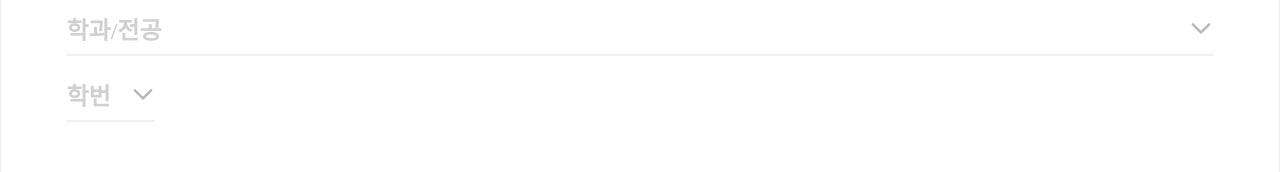
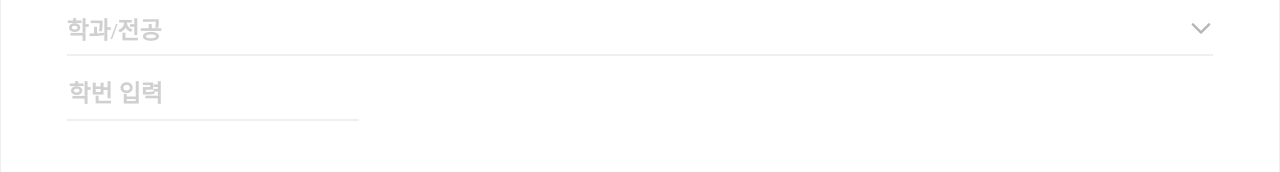
Before and after one commit to G-E-E-K-S/GEEKS-FE, a React (Create React App) app: page /major in a window 1280 px wide. Shown: the part 204-376 px from the top of the page. Built offline with nearby package versions, Linux system fonts and the light colour scheme; a web font is replaced by a local one.

Commit message:
Add student Id function

```diff
--- a/package.json
+++ b/package.json
@@ -11,6 +11,7 @@
     "react": "^18.2.0",
     "react-apexcharts": "^1.4.1",
     "react-dom": "^18.2.0",
+    "react-mobile-picker": "^1.0.0",
     "react-modal": "^3.16.1",
     "react-router-dom": "^6.18.0",
     "react-scripts": "5.0.1",
--- a/src/pages/Join/Major.js
+++ b/src/pages/Join/Major.js
@@ -1,4 +1,4 @@
-import React, { useState, useRef } from "react";
+import React, { useState } from "react";
 import { useNavigate } from "react-router-dom";
 import styled from "styled-components";
 import * as c from "../../components/Common/CommonStyle";
@@ -21,7 +21,7 @@ const MajorTotal = styled.div`
 
 const MajorText = styled.div`
   color: #d0d0d0;
-  font-size: 24px;
+  font-size: 1.5rem;
   font-style: normal;
   font-weight: 600;
 `;
@@ -30,14 +30,27 @@ const StudentIdTotal = styled.div`
   margin-top: 1.77vh;
   padding: 7px 0px 8px 0px;
   display: flex;
-  width: 88px;
+  width: 22.82vw;
   justify-content: space-between;
-  border-bottom: 2px solid #efefef;
+  border-bottom: 2px solid ${(props)=>props.isSelected? '#ECAA00' : '#efefef'};
+`;
+const InputStudentId = styled.input`
+  outline: none;
+  border: none;
+  color: #333;
+  font-size: 1.5rem;
+  font-weight: 600;
+  line-height: 32px;
+  &::placeholder {
+    color: #d0d0d0;
+    font-size: 1.5rem;
+    font-weight: 600;
+    line-height: 32px;
+  }
 `;
 const MajorBtsTxt = styled.div`
   color: #333;
   font-size: 1.25rem;
-  font-style: normal;
   font-weight: 700;
   line-height: 28px;
   margin-bottom: 20px;
@@ -48,16 +61,18 @@ const CloseImg = styled.img`
 `;
 const Major = () => {
   const [isSelected, setIsSelected] = useState(false);
-  const [isOpen, setIsOpen] = useState(false);
+  const [isMajorOpen, setIsMajorOpen] = useState(false);
+
   const navigator = useNavigate();
 
-  const ChangeBarColor = () => {
-    setIsSelected(true);
+  const handleStudentId = (state) => {
+    setIsSelected(state);
   };
   const handleBottomSheet = () => {
-    setIsOpen(!isOpen);
+    setIsMajorOpen(!isMajorOpen);
   };
-  const DepartmentList = ["글로벌인문학부대학","디자인대학","예술대학","융합기술대학","융합기술대학"];
+
+  const DepartmentList = ["글로벌인문학부대학","디자인대학","예술대학","융합기술대학","공과대학",];
   return (
     <c.Totalframe>
       <c.ScreenComponent>
@@ -67,8 +82,8 @@ const Major = () => {
           <MajorText>학과/전공</MajorText>
           <img src={UnderArrow} />
         </MajorTotal>
-
-        {isOpen && (
+        {/* open Major Bottom Sheet */}
+        {isMajorOpen && (
           <BottomSheet height={`487px`} padding={`24px 5.12vw 0px 5.12vw`}>
             <c.SpaceBetween>
               <MajorBtsTxt>{`학과/전공`}</MajorBtsTxt>
@@ -79,10 +94,11 @@ const Major = () => {
             ))}
           </BottomSheet>
         )}
-        <StudentIdTotal>
-          <MajorText>학번</MajorText>
-          <img src={UnderArrow} />
+        <StudentIdTotal onFocus={() => handleStudentId(true)} onBlur={()=>handleStudentId(false)} isSelected={isSelected}>
+          <InputStudentId placeholder="학번 입력" />
         </StudentIdTotal>
+        {/* open StudentId Bottom Sheet */}
+
         <JoinButton btnName={"다음"} />
       </c.ScreenComponent>
     </c.Totalframe>
```
Also changed, not shown: 1 other file (tests, documents, lock files or other folders).
